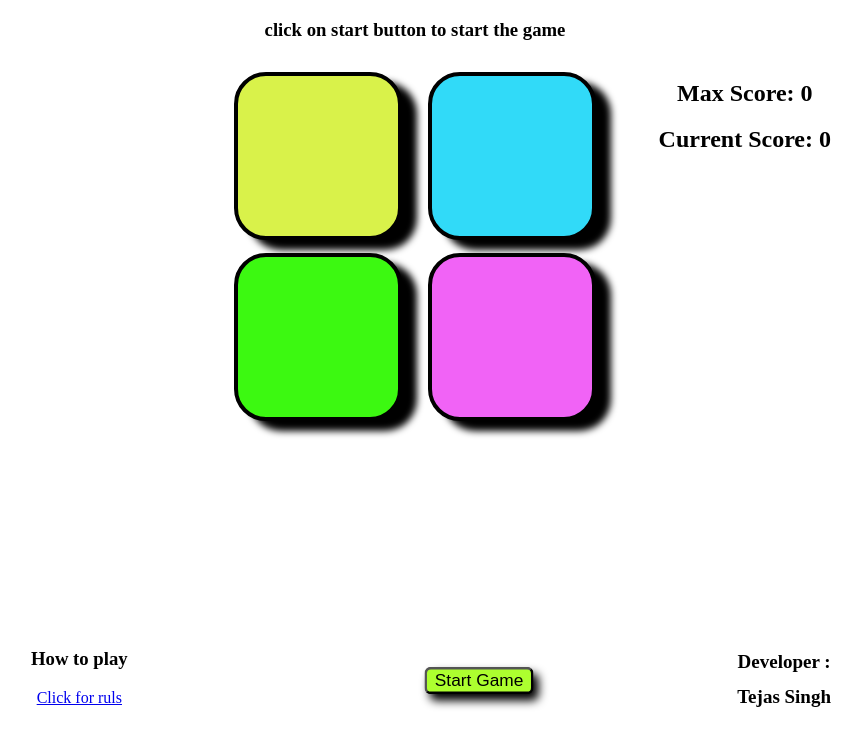
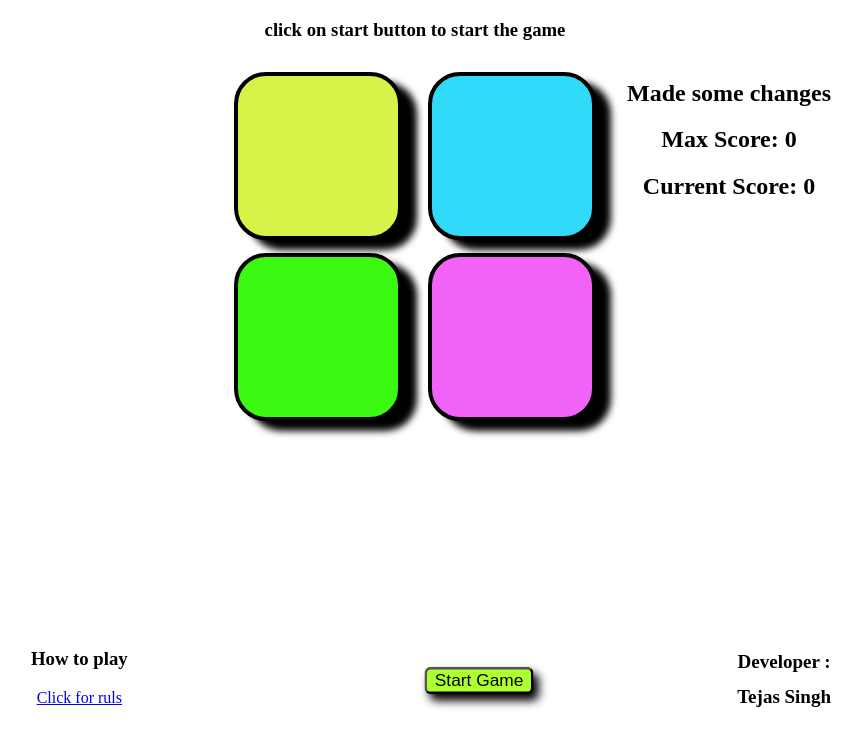
Before and after one commit to Tejas-Singh5570/Simon-Game, a plain HTML site: page index.html in a window 1280 px wide. Shown: the part 61-800 px from the top of the page, without its empty margins (225-1087 px from the left). Drawn offline with Linux system fonts and the light colour scheme.

Commit message:
Update index.html

```diff
--- a/index.html
+++ b/index.html
@@ -11,6 +11,7 @@
     <h3 id = "h3" class = "main_heading">click on start button to start the game</h3>
 
     <div class="scoreTracker">
+        <h2> Made some changes </h2>
         <h2 class = "max_scr">Max Score: 0</h2>
         <h2 class = "curr_scr">Current Score: 0</h2>
 
```
